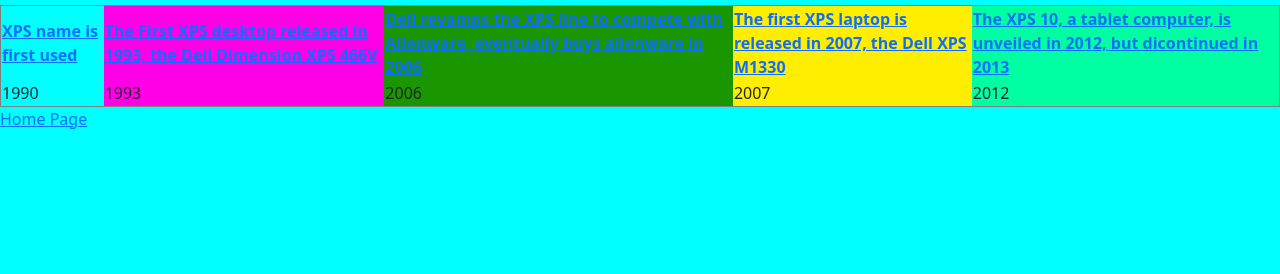
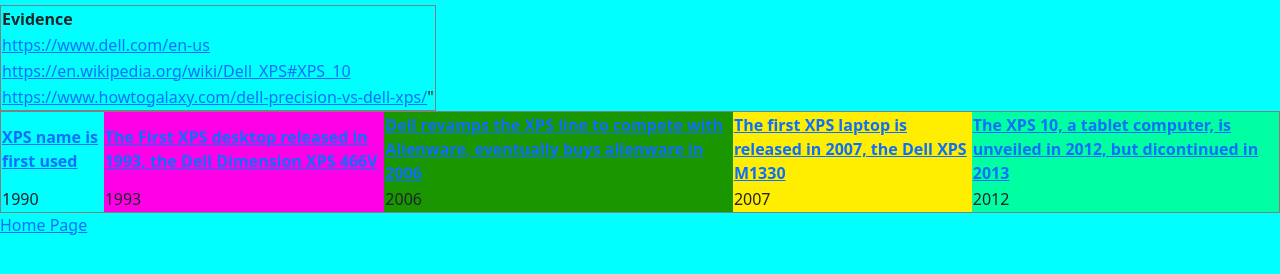
Before and after one commit to dwallacee/html-exam-1-Drake-W, a plain HTML site: page XPS1.html in a window 1280 px wide. Shown: the part 504-778 px from the top of the page. Drawn offline with nearby package versions, Linux system fonts and the light colour scheme.

Commit message:
More info

```diff
--- a/XPS1.html
+++ b/XPS1.html
@@ -61,6 +61,29 @@
     </div>
 
     <div class="Footer">
+        <Table border="1">
+            <tr>
+            <th>Evidence</th>
+            </tr>
+
+            <tr>
+                <td>
+                    <a href="https://www.dell.com/en-us">https://www.dell.com/en-us</a>
+                </td>
+            </tr>
+
+            <tr>
+                <td>
+                    <a href="https://en.wikipedia.org/wiki/Dell_XPS#XPS_10">https://en.wikipedia.org/wiki/Dell_XPS#XPS_10</a>
+                </td>
+            </tr>
+
+            <tr>
+                <td>
+                    <a href="https://www.howtogalaxy.com/dell-precision-vs-dell-xps/">https://www.howtogalaxy.com/dell-precision-vs-dell-xps/</a>"
+                </td>
+            </tr>
+        </Table>
     </div>
 
     <table border="1">
```
Also changed, not shown: XPS2.html (+23 -0 lines), XPS3.html (+23 -0 lines), XPS4.html (+22 -0 lines), XPS5.html (+23 -0 lines).
